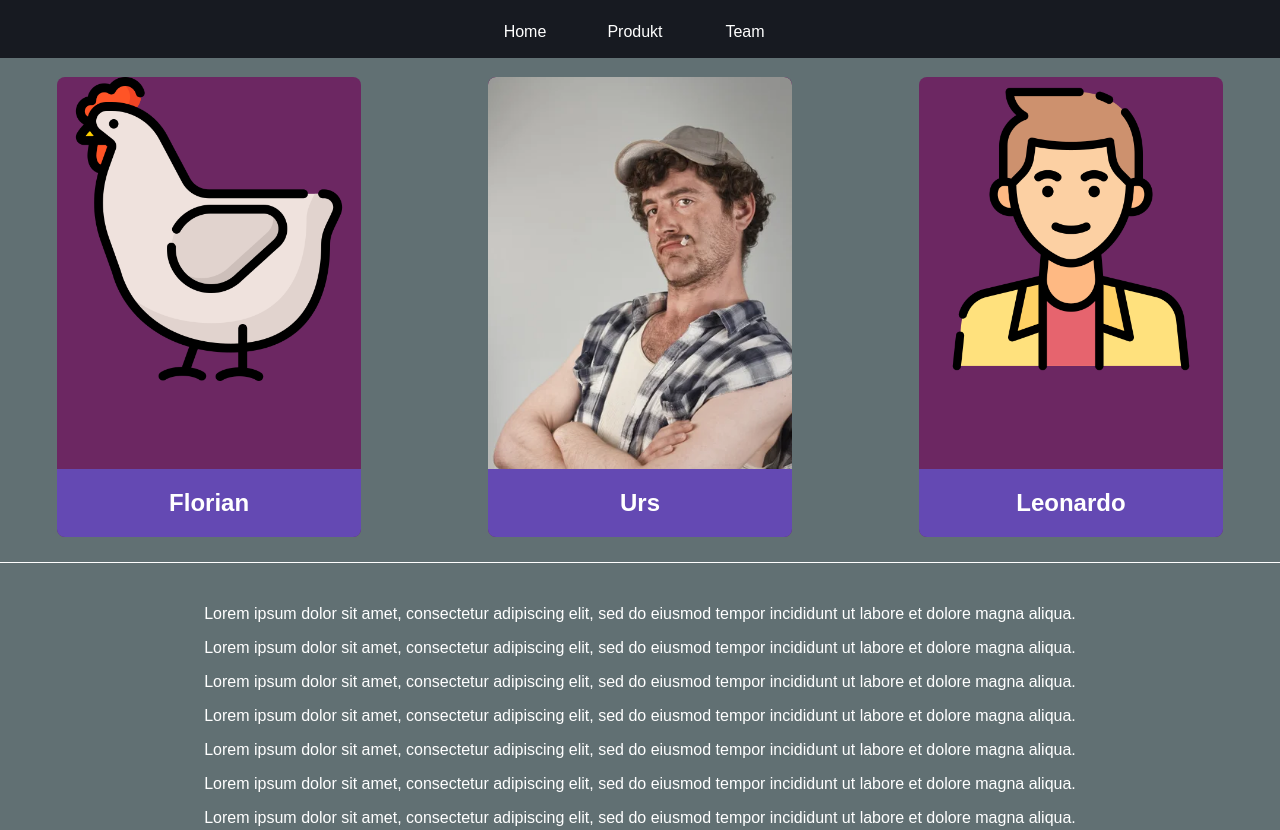
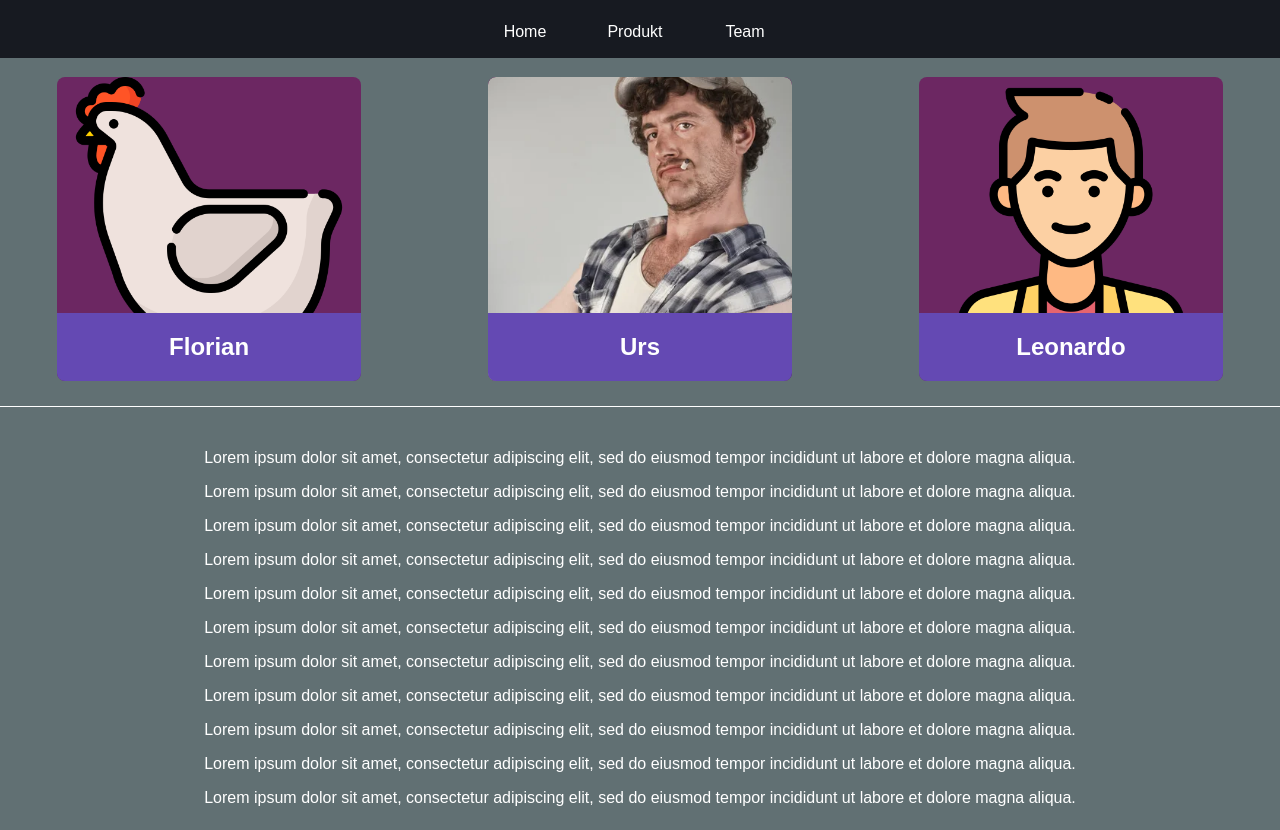
Before and after one commit to florianackle/WT-F_ATL, a plain HTML site: page team/team.html in a window 1280 px wide. Shown: the top 830 px of the page. Drawn offline with Linux system fonts and the light colour scheme.

Commit message:
:art: changed styling of images

```diff
--- a/assets/css/team.css
+++ b/assets/css/team.css
@@ -25,8 +25,21 @@ html, body {
 
 .team-member img {
     width: 100%;
-    height: auto;
+    height: 100%;
+    object-fit: cover;
     border-radius: 0.5rem;
+}
+
+.team-member-image {
+    width: 100%;
+    padding-top: 100%;
+    position: relative;
+}
+
+.team-member img {
+    position: absolute;
+    top: 0;
+    left: 0;
 }
 
 .team-member-info {
```
